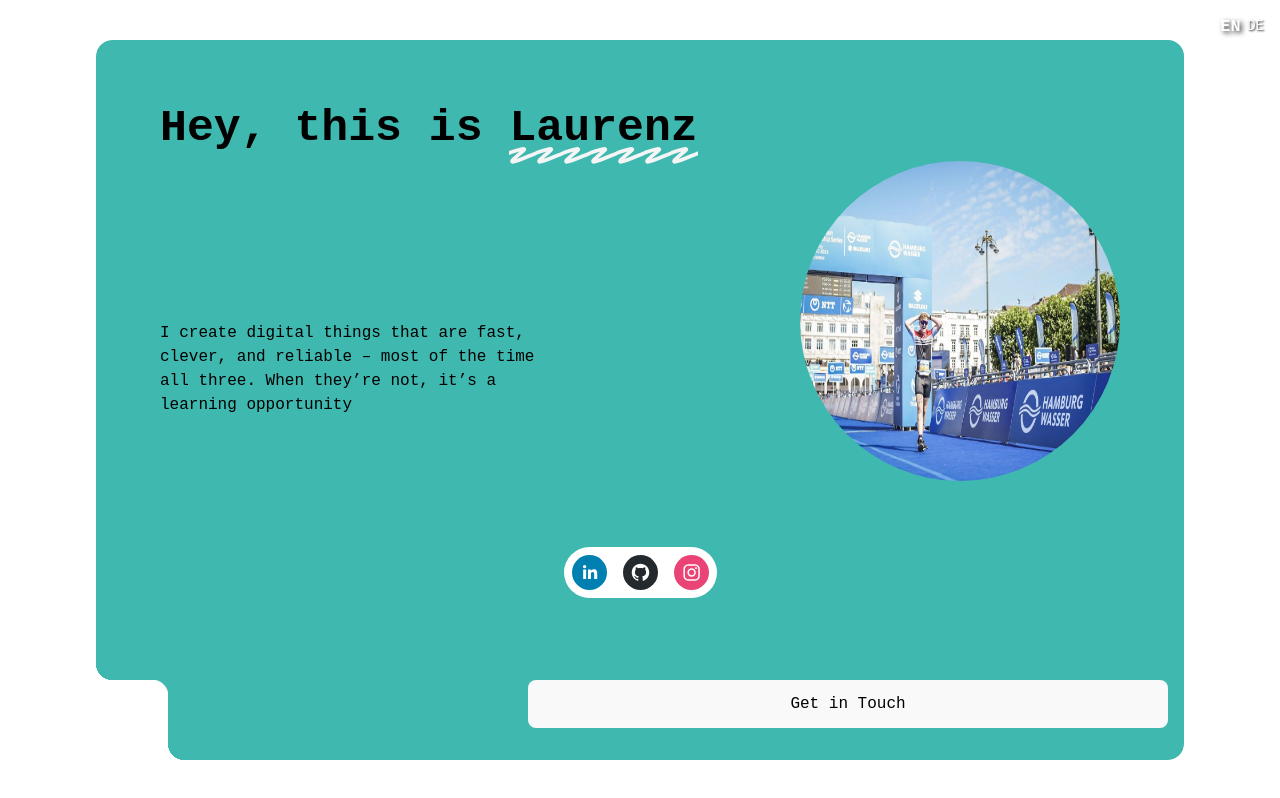
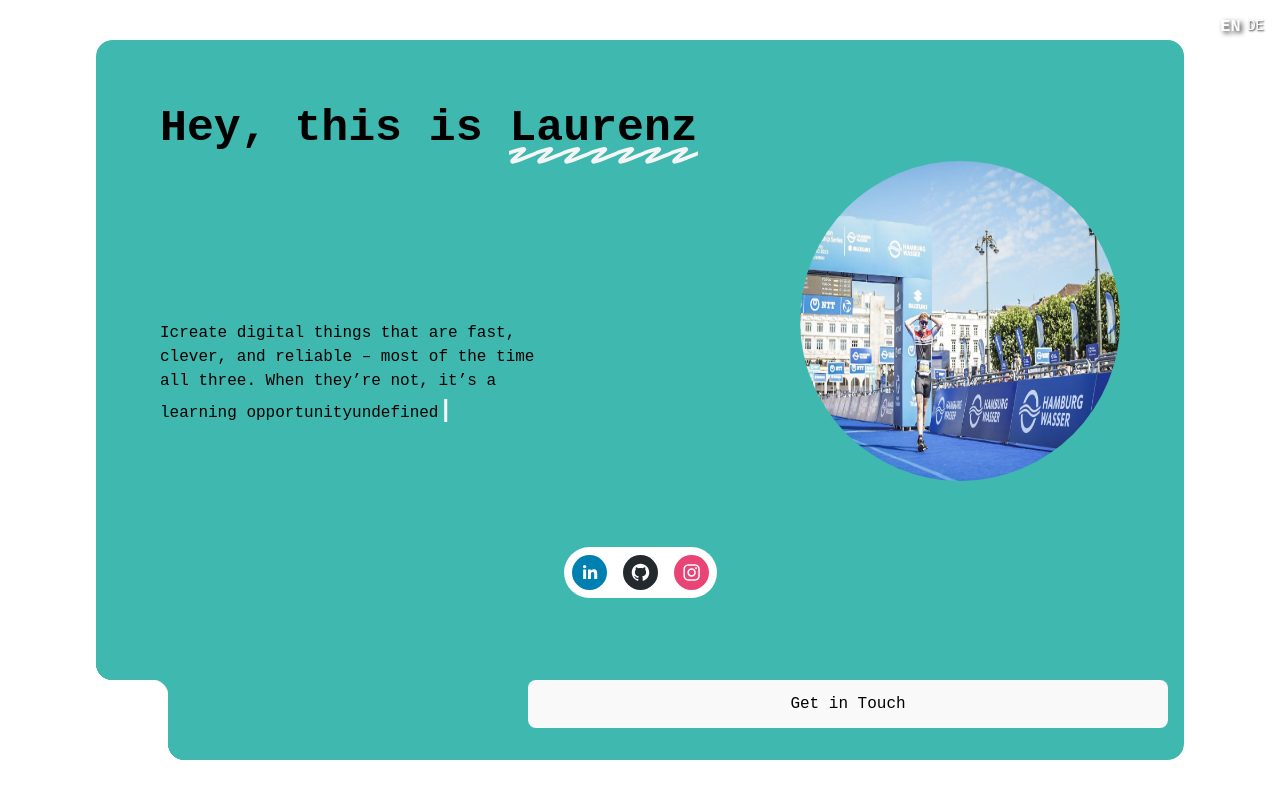
Before and after one commit to desplodur/portfolio, a React (Vite) app: page / in a window 1280 px wide. Built offline with nearby package versions, Linux system fonts and the light colour scheme.

Commit message:
improve typewrite component

```diff
--- a/src/components/TypewriterText/TypewriterText.module.scss
+++ b/src/components/TypewriterText/TypewriterText.module.scss
@@ -1,67 +1,20 @@
-@keyframes grow {
-  0% {
-    max-height: var(--lineHeight);
+.typewriter-caret {
+  display: inline-block;
+  width: 1ch;
+  animation: blink 1s steps(1) infinite;
+  vertical-align: baseline;
+  font-size: 1.5em;
+  color: #f5f5f5;
+  font-weight: bold;
+}
+
+@keyframes blink {
+  0%,
+  50% {
+    opacity: 1;
   }
+  51%,
   100% {
-    max-height: calc(var(--lineHeight) * var(--lines));
+    opacity: 0;
   }
 }
-
-@keyframes carriageReturn {
-  0% {
-    top: 0;
-  }
-  100% {
-    top: calc(var(--lineHeight) * var(--lines));
-  }
-}
-
-@keyframes type {
-  0% {
-    width: 100%;
-  }
-  100% {
-    width: 0%;
-  }
-}
-
-@keyframes caret {
-  0% {
-    color: var(--bgColor);
-  }
-  100% {
-    color: black;
-  }
-}
-
-.typewriter {
-  // --bgColor: needs to be set by the parent component;
-  --lines: 500;
-  --lineHeight: 1.5rem;
-  --timePerLine: 0.4s;
-  --widthCh: 22;
-  --width: calc(var(--widthCh) * 1ch);
-  /* do not touch the time property!!! */
-  --time: calc(var(--lines) * var(--timePerLine));
-  animation: grow var(--time) steps(var(--lines));
-  animation-fill-mode: forwards;
-  background: var(--bgColor);
-  line-height: var(--lineHeight);
-  max-height: var(--lineHeight);
-  overflow: hidden;
-  position: relative;
-}
-
-.typewriter::before {
-  content: "";
-  animation: type var(--timePerLine) linear infinite,
-    carriageReturn var(--time) steps(var(--lines)) var(--lines),
-    caret 0.5s steps(2) infinite;
-  background: var(--bgColor);
-  border-left: 2px solid;
-  bottom: 0;
-  height: 2rem;
-  position: absolute;
-  right: 0;
-  width: 100%;
-}
--- a/src/components/TypewriterText/TypewriterText.tsx
+++ b/src/components/TypewriterText/TypewriterText.tsx
@@ -2,17 +2,18 @@ import React, { useEffect, useRef, useState } from "react";
 import styles from "./TypewriterText.module.scss";
 
 interface TypewriterTextT {
-  children: React.ReactNode;
+  text: string;
   ariaLabel?: string;
   className?: string;
 }
 const TypewriterText: React.FC<TypewriterTextT> = ({
-  children,
+  text,
   ariaLabel,
   className,
 }) => {
   const sectionRef = useRef<HTMLElement>(null);
   const [isVisible, setIsVisible] = useState(false);
+  const [displayedText, setDisplayedText] = useState("");
 
   useEffect(() => {
     const observer = new window.IntersectionObserver(
@@ -30,14 +31,34 @@ const TypewriterText: React.FC<TypewriterTextT> = ({
     return () => observer.disconnect();
   }, []);
 
+  useEffect(() => {
+    if (isVisible && text) {
+      setDisplayedText("");
+      let i = 0;
+      const interval = setInterval(() => {
+        setDisplayedText((prev) => prev + text[i]);
+        i++;
+        if (i >= text.length) {
+          clearInterval(interval);
+        }
+      }, 20);
+      return () => clearInterval(interval);
+    }
+  }, [isVisible, text]);
+
   return (
     <section
       ref={sectionRef}
-      className={className + " " + styles.typewriter}
+      className={className}
       aria-label={ariaLabel}
       key={isVisible ? "visible" : "hidden"}
     >
-      {isVisible ? children : null}
+      {isVisible ? (
+        <span>
+          {displayedText}
+          <span className={styles["typewriter-caret"]}>|</span>
+        </span>
+      ) : null}
     </section>
   );
 };
--- a/src/sections/AboutSection/AboutSection.tsx
+++ b/src/sections/AboutSection/AboutSection.tsx
@@ -15,9 +15,10 @@ const AboutSection: React.FC = () => {
         </h2>
         <div className={styles.aboutContent}>
           <div className={styles.aboutDescription}>
-            <TypewriterText className={styles.TypewriterText}>
-              {t("about.description")}
-            </TypewriterText>
+            <TypewriterText
+              className={styles.TypewriterText}
+              text={t("about.description")}
+            />
           </div>
         </div>
       </div>
--- a/src/sections/HeroSection/HeroSection.tsx
+++ b/src/sections/HeroSection/HeroSection.tsx
@@ -27,9 +27,10 @@ const HeroSection: React.FC = () => {
           />
 
           <div className={styles.heroDescription}>
-            <TypewriterText className={styles.TypewriterText}>
-              {t("hero.role")}
-            </TypewriterText>
+            <TypewriterText
+              className={styles.TypewriterText}
+              text={t("hero.role")}
+            />
           </div>
 
           <div className={styles.socialLinks}>
```
